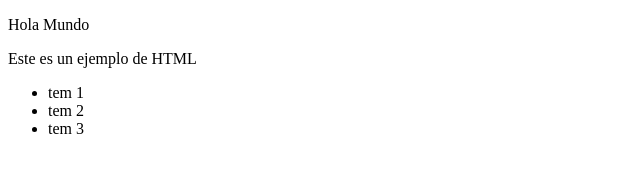
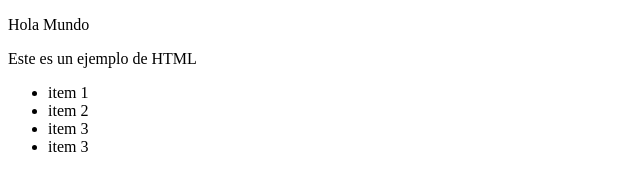
Before and after one commit to SoyAndre-code/-RepositorioCeleste, a plain HTML site: page index.html in a window 1280 px wide. Shown: the full height of the page, 0-640 px from the left. Drawn offline with Linux system fonts and the light colour scheme.

Commit message:
Lista Actualizada

```diff
--- a/index.html
+++ b/index.html
@@ -9,9 +9,10 @@
     <p>Hola Mundo</p>
     <p>Este es un ejemplo de HTML</p>
     <ul>
-       <li><I></I>tem 1</li>
-       <li><I></I>tem 2</li>
-       <li><I></I>tem 3</li>
+       <li>item 1</li>
+       <li>item 2</li>
+       <li>item 3</li>
+       <li>item 3</li>
     </ul>
 
 
```
